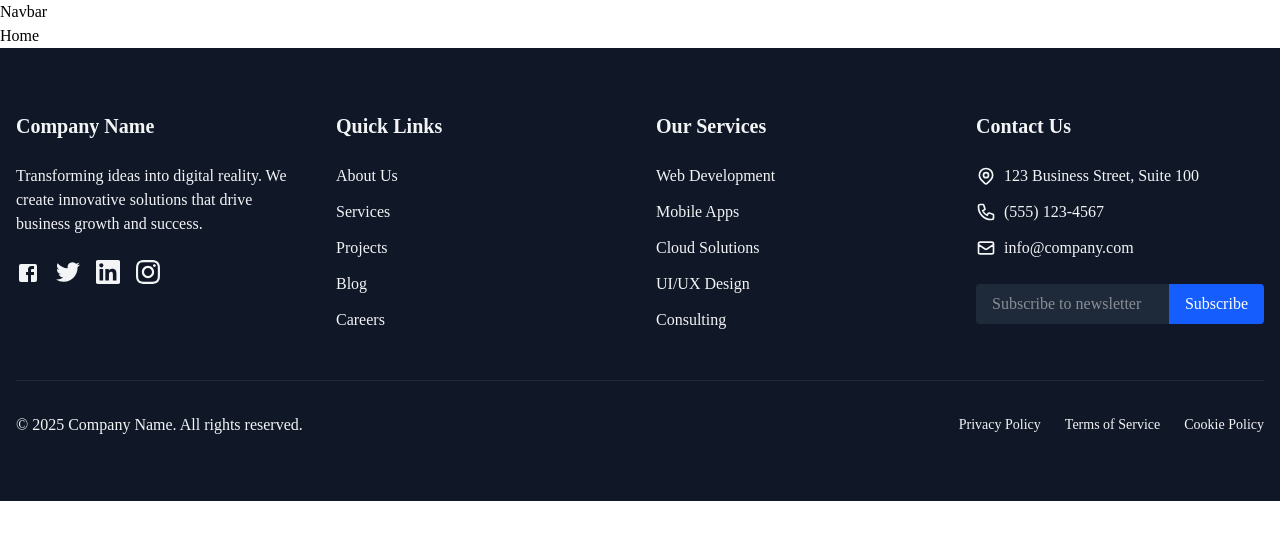
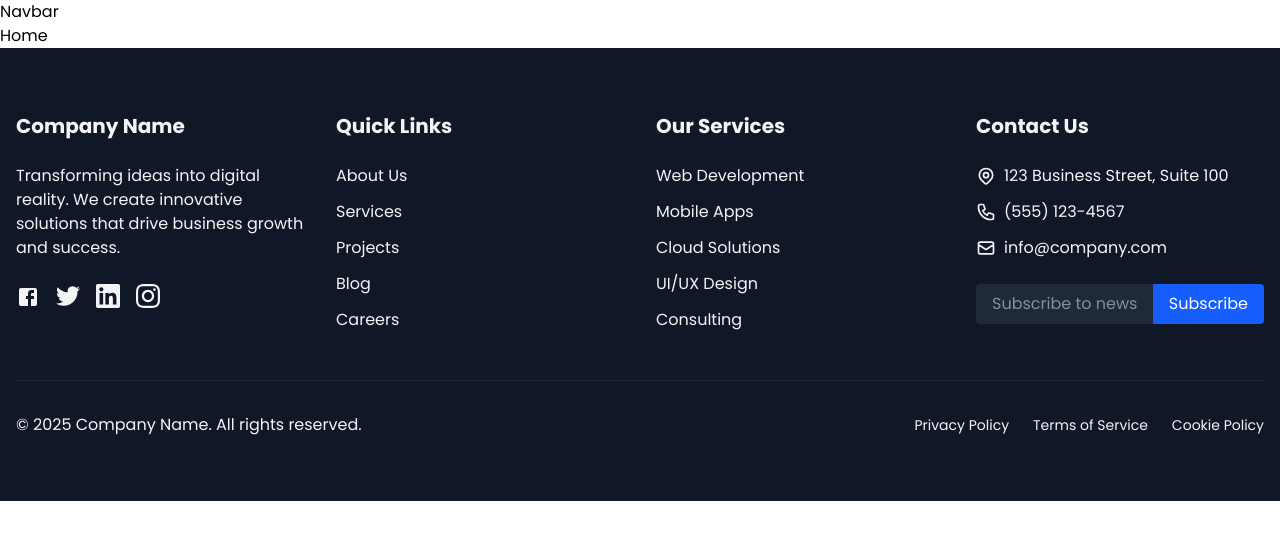
Before and after one commit to ratnesh1253/RsquareDemo, a React (Create React App) app: page / in a window 1280 px wide. Shown: the top 540 px of the page. Built offline with nearby package versions, Linux system fonts and the light colour scheme.

Commit message:
added new font to css

```diff
--- a/src/index.css
+++ b/src/index.css
@@ -1,13 +1,13 @@
 body {
   margin: 0;
-  font-family: "Libre Franklin", serif, -apple-system, BlinkMacSystemFont, 'Segoe UI', 'Roboto', 'Oxygen',
-    'Ubuntu', 'Cantarell', 'Fira Sans', 'Droid Sans', 'Helvetica Neue',
-    sans-serif;
+  font-family: "Poppins", serif, -apple-system, BlinkMacSystemFont, "Segoe UI",
+    "Roboto", "Oxygen", "Ubuntu", "Cantarell", "Fira Sans", "Droid Sans",
+    "Helvetica Neue", sans-serif;
   -webkit-font-smoothing: antialiased;
   -moz-osx-font-smoothing: grayscale;
 }
 
 code {
-  font-family: source-code-pro, Menlo, Monaco, Consolas, 'Courier New',
+  font-family: source-code-pro, Menlo, Monaco, Consolas, "Courier New",
     monospace;
 }
```
